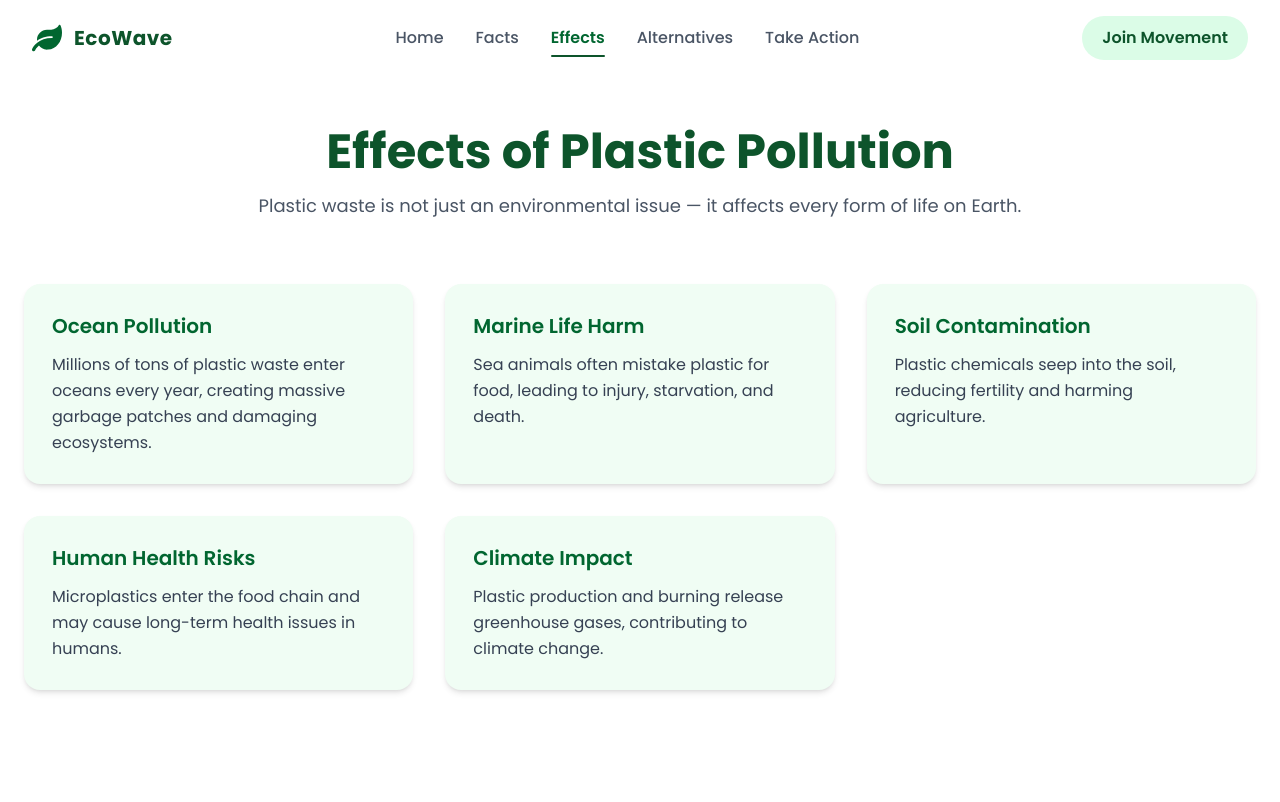
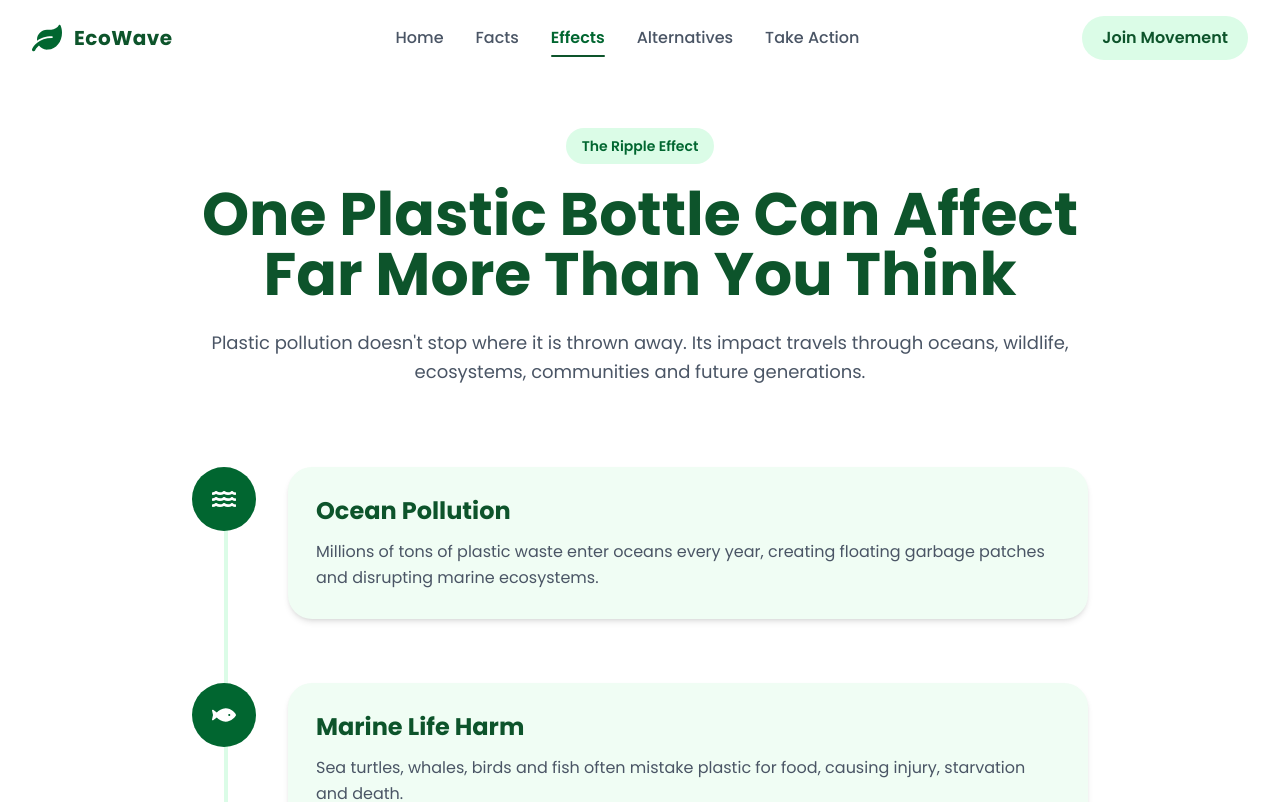
Before and after one commit to Ayman-Kz25/PlasticFree-Future, a React (Vite) app: page /effects in a window 1280 px wide. Shown: the top 802 px of the page. Built offline with nearby package versions, Linux system fonts and the light colour scheme.

Commit message:
effects page improved

```diff
--- a/src/index.css
+++ b/src/index.css
@@ -202,7 +202,6 @@
 }
 
 /* Facts - Page */
-
 .facts {
   @apply bg-green-50 py-24 md:py-32 px-4 sm:px-6;
 }
@@ -280,77 +279,263 @@
 }
 
 /* Effects - Page */
+/* Effects Page */
+
 .effects {
-  @apply py-32 px-6 bg-white;
+  @apply bg-white py-24 md:py-32 px-4 sm:px-6;
 }
 
 .effects-container {
-  @apply max-w-7xl mx-auto text-center;
+  @apply max-w-6xl mx-auto;
+}
+
+/* Header */
+
+.effects-header {
+  @apply text-center max-w-4xl mx-auto mb-20;
+}
+
+.effects-badge {
+  @apply inline-block
+  bg-green-100
+  text-green-800
+  px-4 py-2
+  rounded-full
+  text-sm
+  font-semibold
+  mb-5;
 }
 
 .effects-title {
-  @apply text-4xl md:text-5xl font-bold text-green-900 mb-4;
+  @apply text-3xl sm:text-4xl md:text-5xl lg:text-6xl
+  font-bold
+  text-green-900
+  mb-6;
 }
 
 .effects-subtitle {
-  @apply text-lg text-gray-600 max-w-3xl mx-auto mb-16;
+  @apply text-base md:text-lg
+  text-gray-600
+  leading-relaxed;
 }
 
-.effects-grid {
-  @apply grid gap-8 md:grid-cols-2 lg:grid-cols-3;
+/* Timeline */
+
+.impact-timeline {
+  @apply relative max-w-4xl mx-auto;
 }
 
-.effect-card {
-  @apply bg-green-50 p-7 rounded-2xl shadow-md transition-all duration-300 text-left;
+.impact-timeline::before {
+  content: "";
+  @apply absolute left-6 md:left-8 top-0 bottom-0
+  w-1 bg-green-100 rounded-full;
 }
 
-.effect-card:hover {
+.impact-item {
+  @apply relative flex gap-6 md:gap-8
+  pb-12 md:pb-16;
+}
+
+.impact-icon {
+  @apply relative z-10
+  w-12 h-12 md:w-16 md:h-16
+  shrink-0
+  rounded-full
+  bg-green-800
+  text-white
+  flex items-center justify-center
+  text-xl md:text-2xl;
+}
+
+.impact-content {
+  @apply bg-green-50
+  p-5 md:p-7
+  rounded-3xl
+  shadow-md
+  flex-1
+  transition-all duration-300;
+}
+
+.impact-content:hover {
+  @apply shadow-xl -translate-y-1;
+}
+
+.impact-content h3 {
+  @apply text-xl md:text-2xl
+  font-bold
+  text-green-900
+  mb-3;
+}
+
+.impact-content p {
+  @apply text-gray-600
+  leading-relaxed;
+}
+
+/* Bottom Message */
+
+.effects-message {
+  @apply mt-16 md:mt-24
+  bg-green-800
+  rounded-3xl
+  p-8 md:p-12
+  text-center;
+}
+
+.effects-message h2 {
+  @apply text-2xl md:text-4xl
+  font-bold
+  text-white
+  mb-4;
+}
+
+.effects-message p {
+  @apply text-green-100
+  text-base md:text-lg
+  max-w-3xl
+  mx-auto;
+}
+
+/* Alternatives - Page */
+/* Alternatives Page */
+
+.alternatives {
+  @apply bg-green-50 py-24 md:py-32 px-4 sm:px-6;
+}
+
+.alternatives-container {
+  @apply max-w-7xl mx-auto;
+}
+
+/* Header */
+
+.alternatives-header {
+  @apply text-center max-w-4xl mx-auto mb-20;
+}
+
+.alternatives-badge {
+  @apply inline-block
+  px-4 py-2
+  rounded-full
+  bg-green-100
+  text-green-800
+  font-semibold
+  text-sm
+  mb-5;
+}
+
+.alternatives-title {
+  @apply text-3xl sm:text-4xl md:text-5xl lg:text-6xl
+  font-bold
+  text-green-900
+  mb-6;
+}
+
+.alternatives-subtitle {
+  @apply text-base md:text-lg
+  text-gray-600
+  leading-relaxed;
+}
+
+/* Grid */
+
+.alternatives-grid {
+  @apply grid
+  grid-cols-1
+  md:grid-cols-2
+  lg:grid-cols-3
+  gap-6;
+}
+
+/* Habit Card */
+
+.habit-card {
+  @apply bg-white
+  rounded-3xl
+  p-7
+  shadow-md
+  transition-all duration-300;
+}
+
+.habit-card:hover {
   @apply -translate-y-2 shadow-xl;
 }
 
-.effect-card h3 {
-  @apply text-xl font-semibold text-green-800 mb-3;
+.habit-icon {
+  @apply w-16 h-16
+  rounded-2xl
+  bg-green-100
+  text-green-800
+  text-2xl
+  flex items-center justify-center
+  mb-5;
 }
 
-.effect-card p {
-  @apply text-gray-700 leading-relaxed;
+.habit-card h3 {
+  @apply text-2xl
+  font-bold
+  text-green-900
+  mb-4;
 }
 
-/* Alternatives - Page */
-.alternatives {
-  @apply py-32 px-6 bg-green-50;
+.habit-card p {
+  @apply text-gray-600
+  leading-relaxed;
 }
 
-.alternatives-container {
-  @apply max-w-7xl mx-auto text-center;
+/* Tags */
+
+.habit-tags {
+  @apply flex flex-wrap gap-2 mb-4;
 }
 
-.alternatives-title {
-  @apply text-4xl md:text-5xl font-bold text-green-900 mb-4;
+.habit-tags span {
+  @apply px-3 py-1
+  rounded-full
+  bg-green-50
+  text-green-800
+  text-sm
+  font-medium;
 }
 
-.alternatives-subtitle {
-  @apply text-lg text-gray-600 max-w-3xl mx-auto mb-16;
+/* Challenge Box */
+
+.challenge-box {
+  @apply mt-20
+  bg-green-800
+  rounded-3xl
+  p-8 md:p-12
+  text-center;
 }
 
-.alternatives-grid {
-  @apply grid gap-8 md:grid-cols-2 lg:grid-cols-3;
+.challenge-box h2 {
+  @apply text-2xl md:text-4xl
+  font-bold
+  text-white
+  mb-4;
 }
 
-.alt-card {
-  @apply bg-white p-7 rounded-2xl shadow-md transition-all duration-300 text-left;
+.challenge-box p {
+  @apply text-green-100
+  max-w-3xl
+  mx-auto
+  mb-8;
 }
 
-.alt-card:hover {
-  @apply -translate-y-2 shadow-xl;
+.challenge-steps {
+  @apply flex
+  flex-col
+  md:flex-row
+  justify-center
+  gap-4;
 }
 
-.alt-card h3 {
-  @apply text-xl font-semibold text-green-800 mb-3;
-}
-
-.alt-card p {
-  @apply text-gray-600 leading-relaxed;
+.challenge-steps span {
+  @apply bg-white/10
+  text-white
+  px-5 py-3
+  rounded-full
+  backdrop-blur-sm;
 }
 
 /* TakeAction - Page */
--- a/src/pages/Alternatives.jsx
+++ b/src/pages/Alternatives.jsx
@@ -1,58 +1,116 @@
+import {
+  FaTint,
+  FaShoppingBag,
+  FaLeaf,
+  FaBoxOpen,
+  FaBan,
+} from "react-icons/fa";
+
+const alternatives = [
+  {
+    icon: <FaTint />,
+    title: "Reusable Water Bottle",
+    impact: "High Impact",
+    difficulty: "Easy",
+    text: "Carry a reusable bottle and avoid purchasing single-use plastic bottles.",
+  },
+  {
+    icon: <FaShoppingBag />,
+    title: "Cloth Shopping Bags",
+    impact: "High Impact",
+    difficulty: "Easy",
+    text: "Keep reusable bags with you for grocery shopping and daily errands.",
+  },
+  {
+    icon: <FaLeaf />,
+    title: "Bamboo & Metal Straws",
+    impact: "Medium Impact",
+    difficulty: "Easy",
+    text: "Replace disposable plastic straws with reusable alternatives.",
+  },
+  {
+    icon: <FaBoxOpen />,
+    title: "Refillable Containers",
+    impact: "High Impact",
+    difficulty: "Medium",
+    text: "Store food and household items in reusable containers instead of disposable packaging.",
+  },
+  {
+    icon: <FaBan />,
+    title: "Avoid Single Use Plastics",
+    impact: "Very High Impact",
+    difficulty: "Medium",
+    text: "Say no to disposable cups, cutlery, plates and unnecessary plastic packaging.",
+  },
+];
+
 const Alternatives = () => {
   return (
     <section className="alternatives">
 
       <div className="alternatives-container">
 
+        <div className="alternatives-header">
+
+          <span className="alternatives-badge">
+            Start Today
+          </span>
+
           <h1 className="alternatives-title">
-          Eco-Friendly Alternatives
+            Small Habits. Big Environmental Impact.
           </h1>
 
           <p className="alternatives-subtitle">
-          Small lifestyle changes can significantly reduce plastic pollution.
+            You don't need to change everything overnight.
+            A few simple choices can significantly reduce plastic waste.
           </p>
+
+        </div>
 
         <div className="alternatives-grid">
 
-          <div className="alt-card">
-            <h3>Reusable Water Bottles</h3>
-            <p>
-              Replace single-use plastic bottles with durable reusable ones to reduce waste daily.
-            </p>
+          {alternatives.map((item, index) => (
+            <div className="habit-card" key={index}>
+
+              <div className="habit-icon">
+                {item.icon}
               </div>
 
-          <div className="alt-card">
-            <h3>Cloth Shopping Bags</h3>
-            <p>
-              Use cloth or jute bags instead of plastic bags while shopping.
-            </p>
+              <h3>{item.title}</h3>
+
+              <div className="habit-tags">
+                <span>{item.impact}</span>
+                <span>{item.difficulty}</span>
               </div>
 
-          <div className="alt-card">
-            <h3>Bamboo / Metal Straws</h3>
-            <p>
-              Switch to reusable straws made of bamboo or metal instead of plastic ones.
-            </p>
+              <p>{item.text}</p>
+
+            </div>
+          ))}
+
         </div>
 
-          <div className="alt-card">
-            <h3>Refillable Containers</h3>
+        <div className="challenge-box">
+
+          <h2>
+            Your 7-Day Eco Challenge 🌱
+          </h2>
+
           <p>
-              Choose refillable containers for food storage and daily use items.
+            Pick just one habit from above and practice it for the next 7 days.
+            Small actions repeated consistently create meaningful change.
           </p>
-          </div>
 
-          <div className="alt-card">
-            <h3>Say No to Single-Use Plastic</h3>
-            <p>
-              Avoid items like plastic cutlery, cups, and packaging whenever possible.
-            </p>
+          <div className="challenge-steps">
+            <span>Day 1: Choose a habit</span>
+            <span>Day 3: Stay consistent</span>
+            <span>Day 5: Inspire someone</span>
+            <span>Day 7: Make it permanent</span>
           </div>
 
         </div>
 
       </div>
-
     </section>
   );
 };
--- a/src/pages/Effects.jsx
+++ b/src/pages/Effects.jsx
@@ -1,53 +1,92 @@
+import {
+  FaWater,
+  FaFish,
+  FaSeedling,
+  FaHeartbeat,
+  FaGlobe,
+} from "react-icons/fa";
+
+const effectsData = [
+  {
+    icon: <FaWater />,
+    title: "Ocean Pollution",
+    text: "Millions of tons of plastic waste enter oceans every year, creating floating garbage patches and disrupting marine ecosystems.",
+  },
+  {
+    icon: <FaFish />,
+    title: "Marine Life Harm",
+    text: "Sea turtles, whales, birds and fish often mistake plastic for food, causing injury, starvation and death.",
+  },
+  {
+    icon: <FaSeedling />,
+    title: "Soil Contamination",
+    text: "Plastic waste breaks into tiny particles and releases chemicals that reduce soil quality and agricultural productivity.",
+  },
+  {
+    icon: <FaHeartbeat />,
+    title: "Human Health Risks",
+    text: "Microplastics are now found in drinking water, food and even the human body.",
+  },
+  {
+    icon: <FaGlobe />,
+    title: "Climate Impact",
+    text: "Plastic production and disposal release greenhouse gases that contribute to global warming.",
+  },
+];
+
 const Effects = () => {
   return (
     <section className="effects">
 
       <div className="effects-container">
 
+        <div className="effects-header">
+
+          <span className="effects-badge">
+            The Ripple Effect
+          </span>
+
           <h1 className="effects-title">
-          Effects of Plastic Pollution
+            One Plastic Bottle Can Affect Far More Than You Think
           </h1>
 
           <p className="effects-subtitle">
-          Plastic waste is not just an environmental issue — it affects every form of life on Earth.
+            Plastic pollution doesn't stop where it is thrown away.
+            Its impact travels through oceans, wildlife, ecosystems,
+            communities and future generations.
           </p>
 
-        <div className="effects-grid">
-
-          <div className="effect-card">
-            <h3>Ocean Pollution</h3>
-            <p>
-              Millions of tons of plastic waste enter oceans every year, creating massive garbage patches and damaging ecosystems.
-            </p>
         </div>
 
-          <div className="effect-card">
-            <h3>Marine Life Harm</h3>
-            <p>
-              Sea animals often mistake plastic for food, leading to injury, starvation, and death.
-            </p>
+        <div className="impact-timeline">
+
+          {effectsData.map((effect, index) => (
+            <div className="impact-item" key={index}>
+
+              <div className="impact-icon">
+                {effect.icon}
               </div>
 
-          <div className="effect-card">
-            <h3>Soil Contamination</h3>
-            <p>
-              Plastic chemicals seep into the soil, reducing fertility and harming agriculture.
-            </p>
+              <div className="impact-content">
+                <h3>{effect.title}</h3>
+                <p>{effect.text}</p>
               </div>
 
-          <div className="effect-card">
-            <h3>Human Health Risks</h3>
-            <p>
-              Microplastics enter the food chain and may cause long-term health issues in humans.
-            </p>
+            </div>
+          ))}
+
         </div>
 
-          <div className="effect-card">
-            <h3>Climate Impact</h3>
+        <div className="effects-message">
+
+          <h2>
+            Every Piece of Plastic Has a Story
+          </h2>
+
           <p>
-              Plastic production and burning release greenhouse gases, contributing to climate change.
+            The choices we make today determine the health of our oceans,
+            wildlife and communities tomorrow.
           </p>
-          </div>
 
         </div>
 
```
Lines whose indentation alone changed are shown as unchanged.
